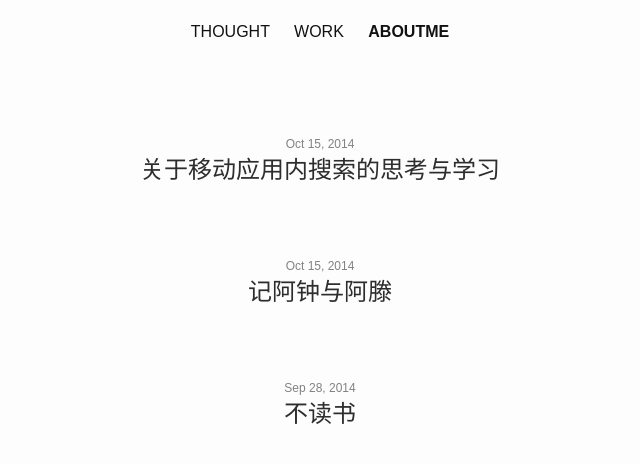
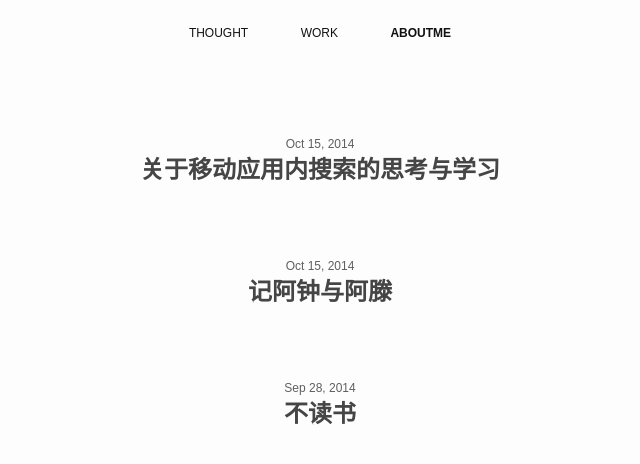
Before and after one commit to divingteng/divingteng.github.io, a Jekyll site: the page built from index.html, in a window 1280 px wide. Shown: the top 464 px of the page, without its empty margins (320-960 px from the left). Built offline with Jekyll 4.4.1, drawn with Linux system fonts in a browser that asks for light colours.

Commit message:
css update

```diff
--- a/_includes/header.html
+++ b/_includes/header.html
@@ -20,6 +20,9 @@
         <a class="page-link" href="{{ '/aboutme/' | prepend: site.baseurl }}"><strong> ABOUTME </strong></a>
 
       </div>
+      <div>
+
+      </div>
     </nav>
 
   </div>
--- a/css/main.css
+++ b/css/main.css
@@ -206,10 +206,12 @@ pre > code {
 .site-nav .page-link {
     color: #111;
     line-height: 1.5;
+    font-size: 12px;
 }
 
 .site-nav .page-link:not(:first-child) {
-    margin-left: 20px;
+    margin-left: 48px;
+
 }
 
 @media screen and (max-width: 600px) {
@@ -351,13 +353,17 @@ pre > code {
 
 .post-meta {
     font-size: 12px;
-    color: #828282;
+    color: #5f5f5f;
     text-align: left;
+    font-weight: lighter;
+
 }
 
 .post-link {
     display: block;
     font-size: 24px;
+    font-weight: 600;
+    color: #454545;
 }
 
 /**
```
